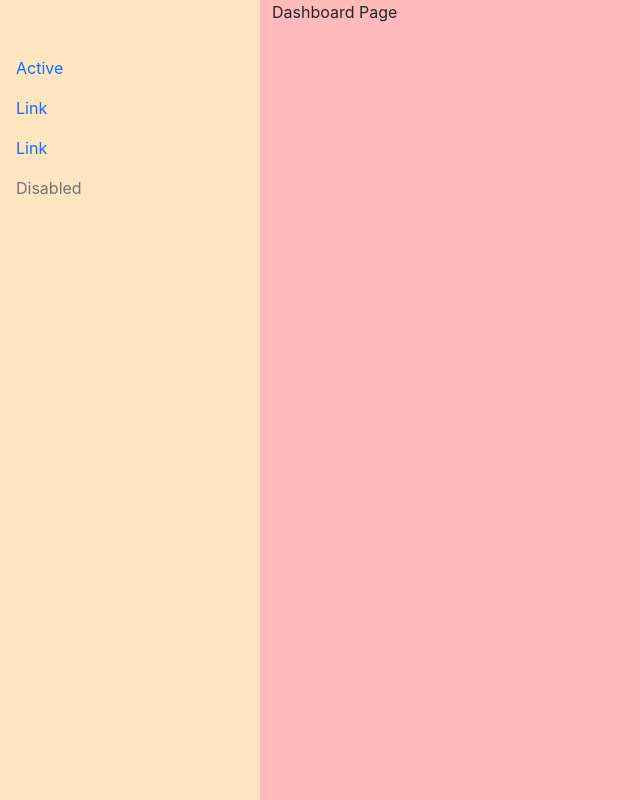
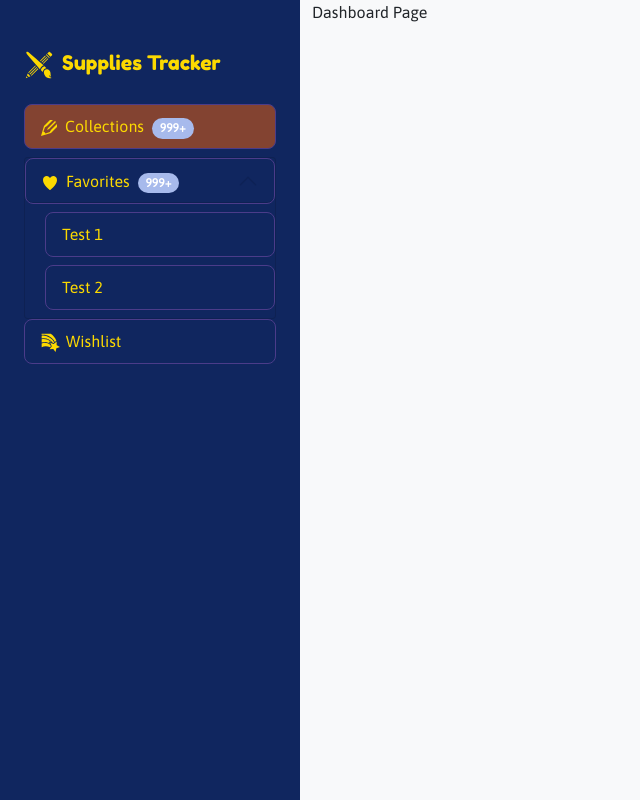
Before and after one commit to YoanaIvanova/suppliestracker-reactjs, a React (Create React App) app: page / in a window 1280 px wide. Shown: the whole page, without its empty margins (0-640 px from the left). Built offline with nearby package versions, Linux system fonts and the light colour scheme.

Commit message:
Add react-icons and initial Google fonts

```diff
--- a/package.json
+++ b/package.json
@@ -10,6 +10,7 @@
     "react": "^18.0.0",
     "react-bootstrap": "^2.2.3",
     "react-dom": "^18.0.0",
+    "react-icons": "^4.3.1",
     "react-router-dom": "^6.3.0",
     "react-scripts": "5.0.1",
     "sass": "^1.50.0",
--- a/public/index.html
+++ b/public/index.html
@@ -24,6 +24,16 @@
       work correctly both with client-side routing and a non-root public URL.
       Learn how to configure a non-root public URL by running `npm run build`.
     -->
+    <link
+      rel="stylesheet"
+      href="https://fonts.googleapis.com/css?family=Asap"
+      type="text/css"
+    />
+    <link
+      rel="stylesheet"
+      href="https://fonts.googleapis.com/css?family=Fredoka+One"
+      type="text/css"
+    />
     <title>Supplies Tracker App</title>
   </head>
   <body>
--- a/src/App.scss
+++ b/src/App.scss
@@ -4,17 +4,13 @@
 
 body {
   height: 100vh;
+  background-color: $gray-100;
   margin: 0;
-  font-family: -apple-system, BlinkMacSystemFont, "Segoe UI", "Roboto", "Oxygen",
+  font-family: "Asap", -apple-system, BlinkMacSystemFont, "Segoe UI", "Roboto", "Oxygen",
     "Ubuntu", "Cantarell", "Fira Sans", "Droid Sans", "Helvetica Neue",
     sans-serif;
   -webkit-font-smoothing: antialiased;
   -moz-osx-font-smoothing: grayscale;
-}
-
-code {
-  font-family: source-code-pro, Menlo, Monaco, Consolas, "Courier New",
-    monospace;
 }
 
 #root {
@@ -23,6 +19,6 @@ code {
 
 .content {
   @include media-breakpoint-up(md) {
-    margin-left: 260px;
+    margin-left: 300px;
   }
 }
--- a/src/components/Sidebar/Sidebar.js
+++ b/src/components/Sidebar/Sidebar.js
@@ -1,7 +1,15 @@
 import "./Sidebar.scss";
 
-import { Nav, Navbar, Button } from "react-bootstrap";
+import { Accordion, Nav, Navbar, Badge } from "react-bootstrap";
 import { useState } from "react";
+import {
+  GiPencilBrush,
+  GiHamburgerMenu,
+  GiHearts,
+  GiRainbowStar,
+} from "react-icons/gi";
+import { AiOutlineCloseSquare } from "react-icons/ai";
+import { ImPencil2 } from "react-icons/im";
 
 const Sidebar = () => {
   const [show, setShow] = useState(false);
@@ -10,36 +18,83 @@ const Sidebar = () => {
     <>
       <Navbar bg="primary" className="top-mobile-navbar d-md-none px-3">
         <Navbar.Toggle
-          as={Button}
           aria-controls="main-navbar"
           onClick={() => setShow(!show)}
+          className="text-secondary"
         >
-          <span></span>
+          <GiHamburgerMenu size="1.2em" />
         </Navbar.Toggle>
-        <Navbar.Brand href="#home" className="ps-3">
-          Supplies Tracker
+        <Navbar.Brand href="#home" className="ps-3 text-secondary">
+          <GiPencilBrush size="1.5em" className="me-2" />
+          <span className="font-accent">Supplies Tracker</span>
         </Navbar.Brand>
       </Navbar>
 
-      <Nav
-        defaultActiveKey="/home"
+      <div
         className={`collapse ${
           show ? "show" : ""
-        } flex-column bg-primary sidebar h-100 d-md-block`}
+        } sidebar h-100 bg-primary px-4 d-md-block`}
       >
+        <Nav defaultActiveKey="/home" className="flex-column sidebar-menu">
+          <Navbar.Brand href="#home" className="p-0 mt-5 mb-4 text-secondary">
+            <GiPencilBrush size="1.5em" className="me-2" />
+            <span className="font-accent">Supplies Tracker</span>
+          </Navbar.Brand>
+
           <Nav.Link
-          className="collapse-close d-md-none"
+            className="collapse-close d-md-none text-secondary text-end pe-0"
             onClick={() => setShow(!show)}
           >
-          <span className="text-end">X</span>
+            <AiOutlineCloseSquare size="2em" />
           </Nav.Link>
-        <Nav.Link href="/home">Active</Nav.Link>
-        <Nav.Link eventKey="link-1">Link</Nav.Link>
-        <Nav.Link eventKey="link-2">Link</Nav.Link>
-        <Nav.Link eventKey="disabled" disabled>
-          Disabled
+          <Nav.Link
+            className="text-secondary d-flex justify-content-between align-items-center"
+            href="/home"
+          >
+            <span className="menu-item">
+              <span className="menu-icon me-2">
+                <ImPencil2 />
+              </span>
+              Collections
+              <Badge pill className="bg-light ms-2">
+                999+
+              </Badge>
+            </span>
+          </Nav.Link>
+
+          <Accordion as={Nav.Item}>
+            <Accordion.Item className="bg-primary">
+              <Accordion.Button
+                as={Nav.Link}
+                className="d-flex justify-content-between align-items-center bg-primary text-secondary"
+              >
+                <span>
+                  <GiHearts className="me-2" />
+                  Favorites
+                  <Badge pill className="bg-light ms-2">
+                    999+
+                  </Badge>
+                </span>
+              </Accordion.Button>
+
+              <Accordion.Body>
+                <Nav className="flex-column">
+                  <Nav.Link className="text-secondary">Test 1</Nav.Link>
+                </Nav>
+
+                <Nav className="flex-column">
+                  <Nav.Link className="text-secondary">Test 2</Nav.Link>
+                </Nav>
+              </Accordion.Body>
+            </Accordion.Item>
+          </Accordion>
+
+          <Nav.Link className="text-secondary" eventKey="link-2">
+            <GiRainbowStar size="1.3em" className="me-1" />
+            Wishlist
           </Nav.Link>
         </Nav>
+      </div>
     </>
   );
 };
--- a/src/components/Sidebar/Sidebar.scss
+++ b/src/components/Sidebar/Sidebar.scss
@@ -9,12 +9,51 @@
   bottom: 0;
   left: 0;
   z-index: 100;
-  padding: 48px 0 0;
   overflow-y: auto;
   width: 100%;
 
   @include media-breakpoint-up(md) {
-    max-width: 260px;
+    max-width: 300px;
+  }
+
+  .sidebar-menu {
+    .navbar-brand {
+      width: fit-content;
+    }
+
+    .nav-link {
+      &:not(.collapse-close) {
+        color: $primary;
+        border-radius: 0.5rem;
+        border: 1px solid #4b3c8a;
+        padding: 0.6rem 1rem;
+        margin-bottom: 0.5rem;
+
+        &:hover {
+          background-color: rgba(255, 98, 0, 0.293) !important;
+        }
+
+        &.active {
+          background-color: rgba(255, 98, 0, 0.482) !important;
+        }
+      }
+    }
+
+    .accordion-button {
+      &:hover {
+        background-color: rgba(255, 98, 0, 0.293) !important;
+      }
+
+      &.active {
+        background-color: rgba(255, 98, 0, 0.482) !important;
+      }
+    }
+
+    .accordion {
+      .accordion-body {
+        padding: 0 0 0 1.25rem;
+      }
+    }
   }
 }
 
@@ -22,18 +61,8 @@
   .navbar-toggler {
     position: relative;
     display: inline-block;
-    width: 20px;
-    height: 20px;
-    padding: 0;
-
-    span {
-      display: block;
-      position: absolute;
-      width: 100%;
-      height: 2px;
-      border-radius: 2px;
-      opacity: 1;
-      background: #283448;
-    }
+    padding: 0.2rem;
+    border-radius: 2px;
+    border: 2px solid $secondary;
   }
 }
--- a/src/custom.scss
+++ b/src/custom.scss
@@ -1,6 +1,9 @@
 @use "~bootstrap/scss/bootstrap" with (
-  $theme-colors: (
-    primary: #ffe4c0,
-    secondary: #ffbbbb
-  )
+  $primary: #10265f,
+  $secondary: #fcd900,
+  $light: #a7baec
 );
+
+.font-accent {
+  font-family: "Fredoka One", "Asap", sans-serif;
+}
--- a/src/pages/DashboardPage.js
+++ b/src/pages/DashboardPage.js
@@ -2,7 +2,7 @@ import { Container, Row, Col } from "react-bootstrap";
 
 const DashboardPage = () => {
   return (
-    <Container fluid className="bg-secondary h-100">
+    <Container fluid>
       <Row>
         <Col>Dashboard Page</Col>
       </Row>
```
Also changed, not shown: 1 other file (tests, documents, lock files or other folders). Lines whose indentation alone changed are shown as unchanged.
